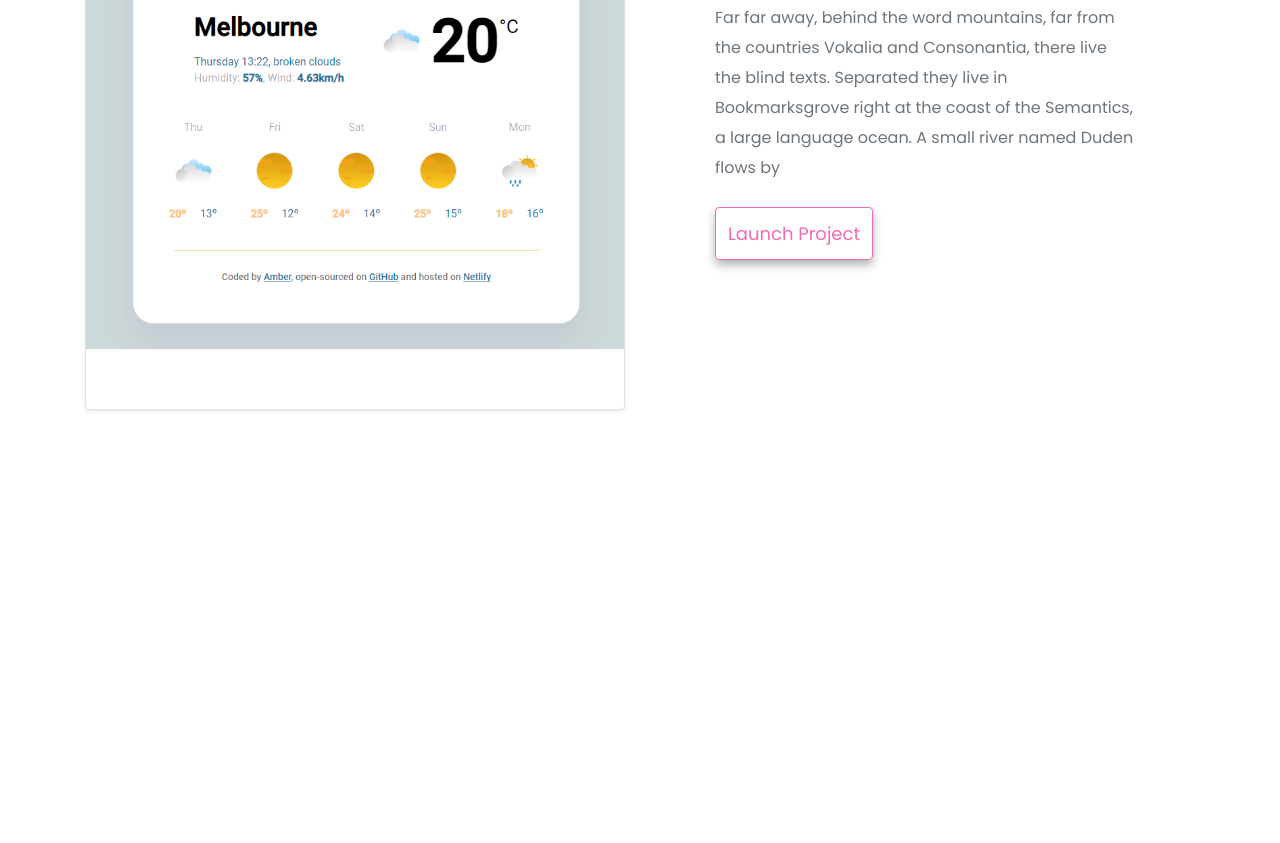
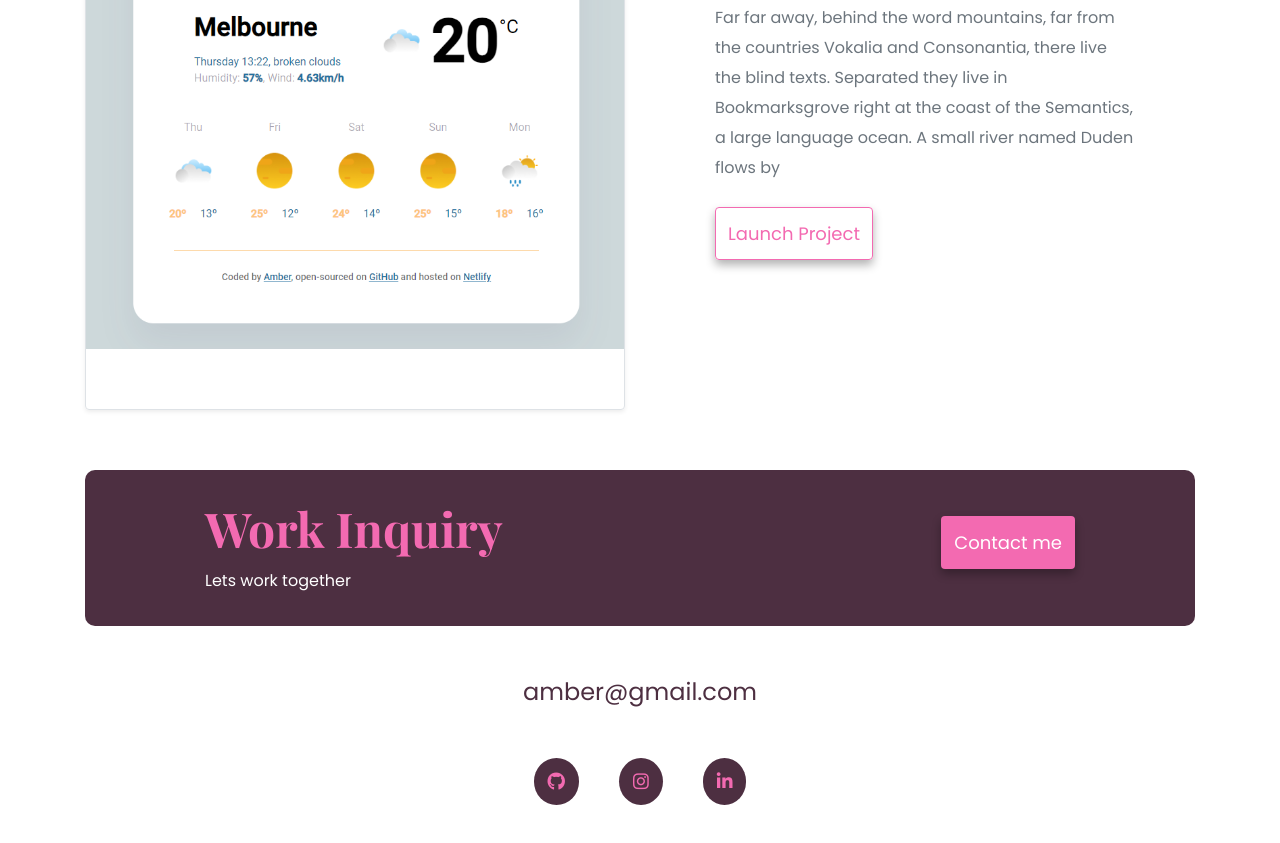
Before and after one commit to ambersteen/portfolio-project, a plain HTML site: page index.html in a window 1280 px wide. Shown: the part 2183-3026 px from the top of the page. Before the commit the page ends 2641 px from the top, so only its background shows below. Drawn offline with nearby package versions, Linux system fonts and the light colour scheme; a web font is replaced by a local one.

Commit message:
Added footer

```diff
--- a/index.html
+++ b/index.html
@@ -82,6 +82,34 @@
 </div>
 </div>
     </div>
+    <footer>
+        <div class="contact-box d-flex justify-content-between mb-5 d-none d-md-flex">
+              <div>
+              <h4>
+            Work Inquiry
+        </h4>
+        <p>
+            Lets work together
+        </p>
+    </div>
+    <div><a href="" class="btn btn-branding mt-3">Contact me</a>
+    </div>
+        </div>
+        <div class="d-flex justify-content-center mb-5">
+        <a href="mailto:amber@gmail.com" class="email-link">amber@gmail.com</a>
+        </div>
+        <div class="social-links d-flex justify-content-center">
+            <a href="https://github.com/ambersteen" target="_blank">
+        <i class="fa-brands fa-github"></i>
+        </a>
+        <a href="https://www.instagram.com/" target="_blank">
+        <i class="fa-brands fa-instagram"></i>
+        </a>
+        <a href="https://www.linkedin.com/in/amber-steen-b6a644300/" target="_blank">
+        <i class="fa-brands fa-linkedin-in"></i>
+        </a>
+        </div>
+    </footer>
 </div>
 </body>
 </html>
--- a/styles/portfolio.css
+++ b/styles/portfolio.css
@@ -25,7 +25,10 @@ h1 {
 h2 {
     font-size: 64px;
     color: var(--secondary-color);
-
+}
+h4 {
+font-size: 48px;
+color: var(--branding-color);
 }
 p {
 font: normal;
@@ -90,6 +93,7 @@ font-size: 18px;
 line-height: 27px;
 padding: 12px;
 box-shadow: var(--box-shadow);
+ transition: all 150ms ease-in-out;
 }
 
 .btn-branding:hover {
@@ -98,7 +102,7 @@ background-color: white;
 border: 1px solid var(--branding-color);
 color: var(--branding-color);
 box-shadow: var(--box-shadow);
-transition: all 100ms ease-in-out;
+
 }
 
 .btn-branding-outline {
@@ -109,13 +113,14 @@ font-size: 18px;
 line-height: 27px;
 padding: 12px;
 box-shadow: var(--box-shadow);
+ transition: all 150ms ease-in-out;
 }
 .btn-branding-outline:hover {
 cursor: pointer;
 color: white;
 background-color: var(--branding-color);
 box-shadow: var(--box-shadow);
-transition: all 100ms ease-in-out;
+
 }
 #headshot {
 color: var(--branding-color);
@@ -171,6 +176,47 @@ color: var(--branding-color);
 transition: all 100ms ease-in-out;
 text-decoration: none;
 }
+footer {
+    margin: 60px 0;
+}
+
+footer .contact-box {
+background-color: var(--secondary-color);
+padding: 30px 120px;
+border-radius: 10px;
+}
+
+footer .contact-box p {
+color: white;
+margin: 0;
+}
+
+footer .email-link {
+text-decoration: none;
+text-align: center;
+color: var(--secondary-color);
+font-size: 24px;
+}
+
+footer .email-link:hover {
+color: var(--branding-color);
+text-decoration: none;
+}
+
+footer .social-links a {
+ margin: 0 20px;
+ color: var(--branding-color);
+ background: var(--secondary-color);
+ padding: 10px 14px;
+ border-radius: 50%;
+ font-size: 18px;
+ transition: all 150ms ease-in-out;
+
+}
+footer .social-links a:hover {
+color: white;
+background-color: var(--branding-color);
+}
 
 @media(max-width: 900px) {
 h1 {
@@ -180,11 +226,13 @@ line-height: 1.5;
 h2 {
 font-size: 44px;
 }
+h4 {
+    font-size: 26px;
+}
 nav a {
 font-size: 12px;
 text-align: center;
 }
-
 .hero {
 padding:80px 20px;
 }
@@ -203,5 +251,8 @@ padding: 0;
     padding: 0;
     text-align: center;
 }
+footer .contact-box {
+padding: 30px;
+}
 
 }
```
